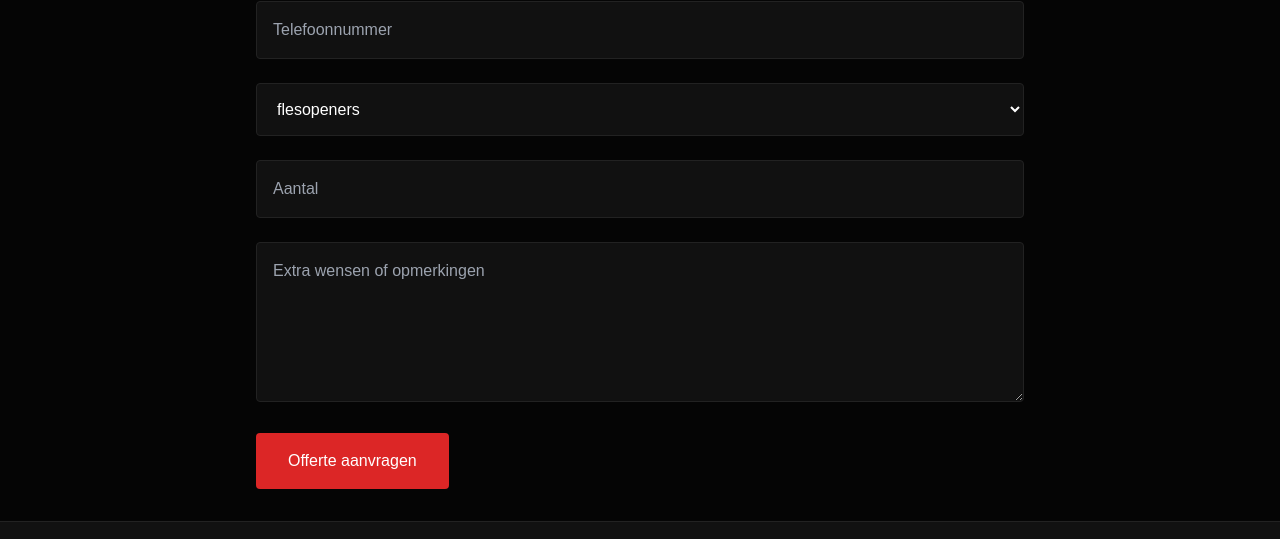
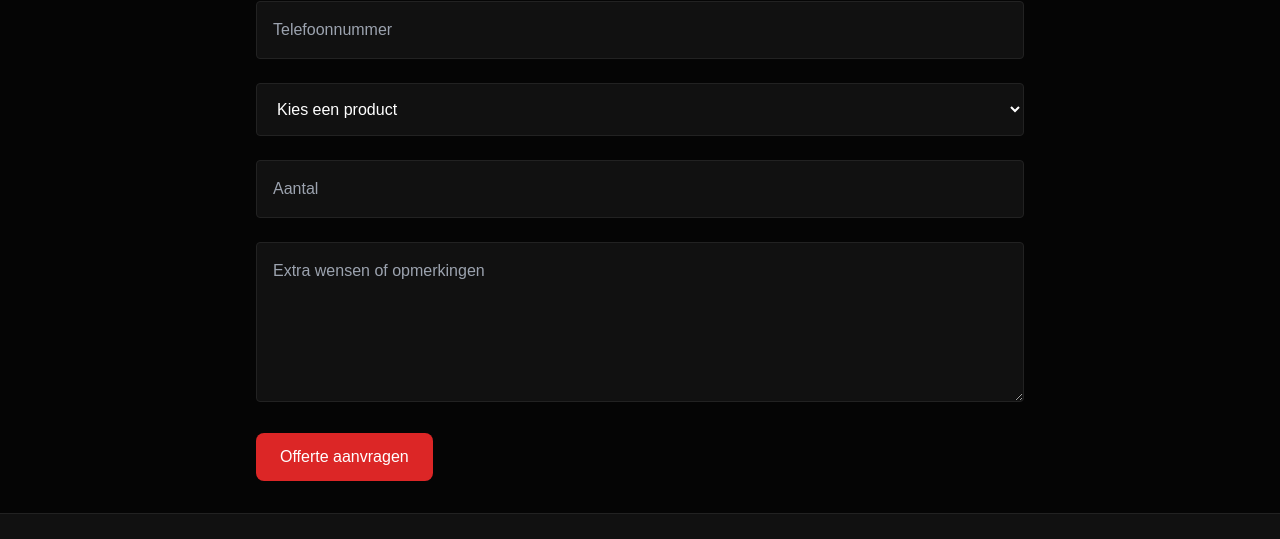
Before and after one commit to Achterboschrelatiegeschenken/Achterbosch-webshop, a Next.js app: page /offerte in a window 1280 px wide. Shown: the part 341-880 px from the top of the page. Built offline with nearby package versions, Linux system fonts and the light colour scheme.

Commit message:
Add working offerte aanvraag system

```diff
--- /dev/null
+++ b/app/api/offerte/route.ts
@@ -0,0 +1,44 @@
+
+import { Resend } from "resend"
+
+const resend = new Resend(process.env.RESEND_API_KEY)
+
+export async function POST(req: Request) {
+  try {
+    const body = await req.json()
+
+    const {
+      name,
+      company,
+      email,
+      phone,
+      quantity,
+      message,
+      product
+    } = body
+
+    await resend.emails.send({
+      from: "onboarding@resend.dev",
+      to: "p.achterbosch@gmail.com",
+      subject: "Nieuwe offerte aanvraag",
+      html: `
+        <h1>Nieuwe offerte aanvraag</h1>
+
+        <p><strong>Naam:</strong> ${name}</p>
+        <p><strong>Email:</strong> ${email}</p>
+        <p><strong>Telefoon:</strong> ${phone}</p>
+        <p><strong>Bedrijf:</strong> ${company}</p>
+        <p><strong>Product:</strong> ${product}</p>
+        <p><strong>Aantal:</strong> ${quantity}</p>
+        <p><strong>Bericht:</strong></p>
+        <p>${message}</p>
+      `,
+    })
+
+    return Response.json({ success: true })
+  } catch (error) {
+    console.error(error)
+
+    return Response.json({ success: false })
+  }
+}
--- a/app/offerte/page.tsx
+++ b/app/offerte/page.tsx
@@ -1,7 +1,17 @@
+"use client"
+
+import { useState } from "react"
 import { Header } from "../../components/header"
 import { Footer } from "../../components/footer"
 export default function OffertePage() {
-
+ const [name, setName] = useState("")
+ const [company, setCompany] = useState("")
+const [email, setEmail] = useState("")
+const [phone, setPhone] = useState("")
+const [quantity, setQuantity] = useState("")
+const [message, setMessage] = useState("")
+const [product, setProduct] = useState("")
+const [success, setSuccess] = useState(false)
   return (
   <>
     <Header />
@@ -17,28 +27,41 @@ export default function OffertePage() {
           <input
             type="text"
             placeholder="Naam"
+            value={name}
+onChange={(e) => setName(e.target.value)}
             className="w-full p-4 rounded bg-card border border-border"
           />
 
           <input
             type="text"
             placeholder="Bedrijfsnaam"
+            value={company}
+            onChange={(e) => setCompany(e.target.value)}
             className="w-full p-4 rounded bg-card border border-border"
           />
 
           <input
             type="email"
             placeholder="E-mailadres"
+            value={email}
+            onChange={(e) => setEmail(e.target.value)}
             className="w-full p-4 rounded bg-card border border-border"
           />
 
           <input
             type="tel"
             placeholder="Telefoonnummer"
+            value={phone}
+            onChange={(e) => setPhone(e.target.value)}
             className="w-full p-4 rounded bg-card border border-border"
           />
 
-          <select className="w-full p-4 rounded bg-card border border-border">
+          <select
+            value={product}
+            onChange={(e) => setProduct(e.target.value)}
+            className="w-full p-4 rounded bg-card border border-border"
+          >
+            <option value="">Kies een product</option>
             <option>flesopeners</option>
             <option>Kurken onderzetters</option>
             <option>Houten onderzetters</option>
@@ -51,21 +74,53 @@ export default function OffertePage() {
           <input
             type="number"
             placeholder="Aantal"
+            value={quantity}
+            onChange={(e) => setQuantity(e.target.value)}
             className="w-full p-4 rounded bg-card border border-border"
           />
 
           <textarea
             placeholder="Extra wensen of opmerkingen"
+            value={message}
+            onChange={(e) => setMessage(e.target.value)}
             className="w-full p-4 rounded bg-card border border-border h-40"
           />
 
-          <button
-            type="submit"
-            className="bg-primary text-white px-8 py-4 rounded"
-          >
-            Offerte aanvragen
-          </button>
+         <button
+         type="button"
+  onClick={async () => {
+    const response = await fetch("/api/offerte", {
+      method: "POST",
+      headers: {
+        "Content-Type": "application/json",
+      },
+      body: JSON.stringify({
+        name,
+        company,
+        email,
+        phone,
+        quantity,
+        product,
+        message,
+      }),
+    })
 
+    const data = await response.json()
+
+    if (data.success) {
+      setSuccess(true)
+    }
+}}
+  className="bg-primary text-white px-6 py-3 rounded-lg"
+>
+  Offerte aanvragen
+</button>
+
+{success && (
+  <div className="bg-green-500/10 border border-green-500/30 text-green-400 rounded-2xl p-4 mt-4">
+    Offerte succesvol verzonden 😄
+  </div>
+)}
         </form>
       </div>
        </main>
--- a/package.json
+++ b/package.json
@@ -8,6 +8,7 @@
     "start": "next start"
   },
   "dependencies": {
+    "@react-email/render": "^2.0.8",
     "lucide-react": "^0.564.0",
     "next": "^15.0.0",
     "react": "^19.0.0",
```
Also changed, not shown: 1 other file (tests, documents, lock files or other folders).
